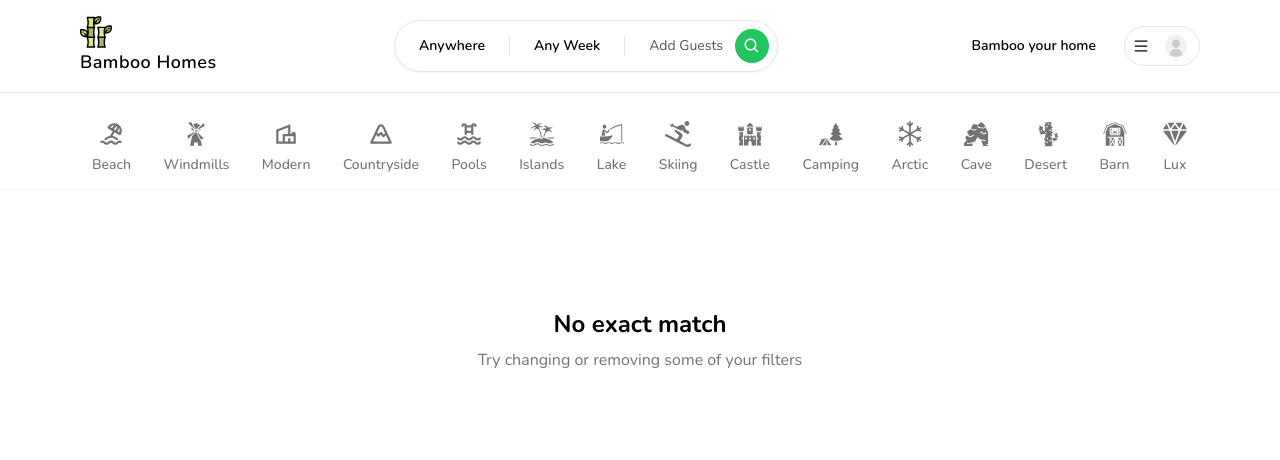
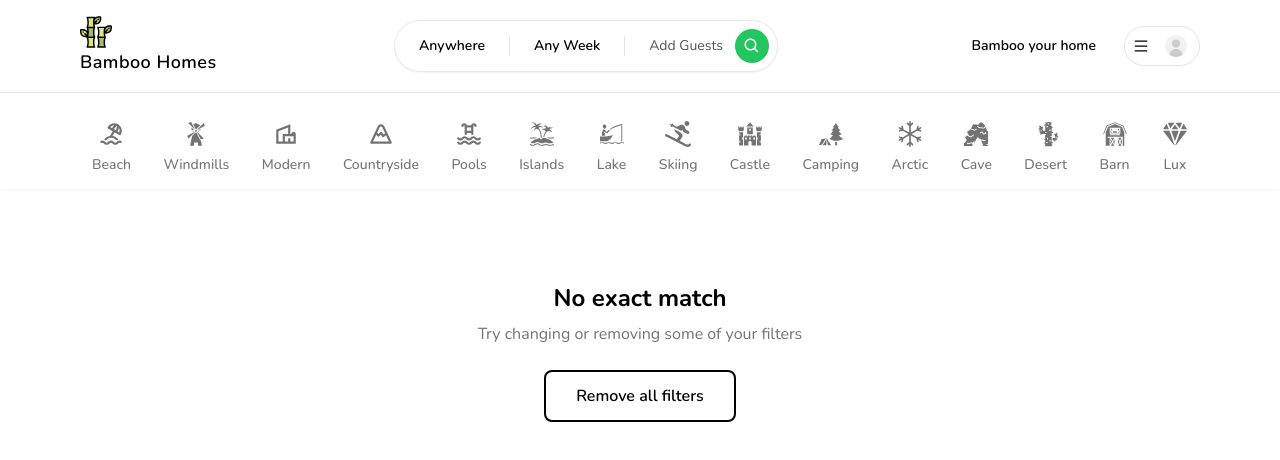
Before and after one commit to ALEXANDER-KRAZY/bamboohomes, a Next.js app: page / in a window 1280 px wide. Shown: the top 460 px of the page. Built offline with nearby package versions, Linux system fonts and the light colour scheme; no server answers; what world-countries would draw is missing.

Commit message:
Add EmptyState to show if there are no listings and showreset

```diff
--- a/app/page.tsx
+++ b/app/page.tsx
@@ -9,7 +9,7 @@ export default function Home() {
   if (isEmpty) {
     return (
       <ClientOnly>
-        <EmptyState/>
+        <EmptyState showReset/>
       </ClientOnly>
     )
   }
```
